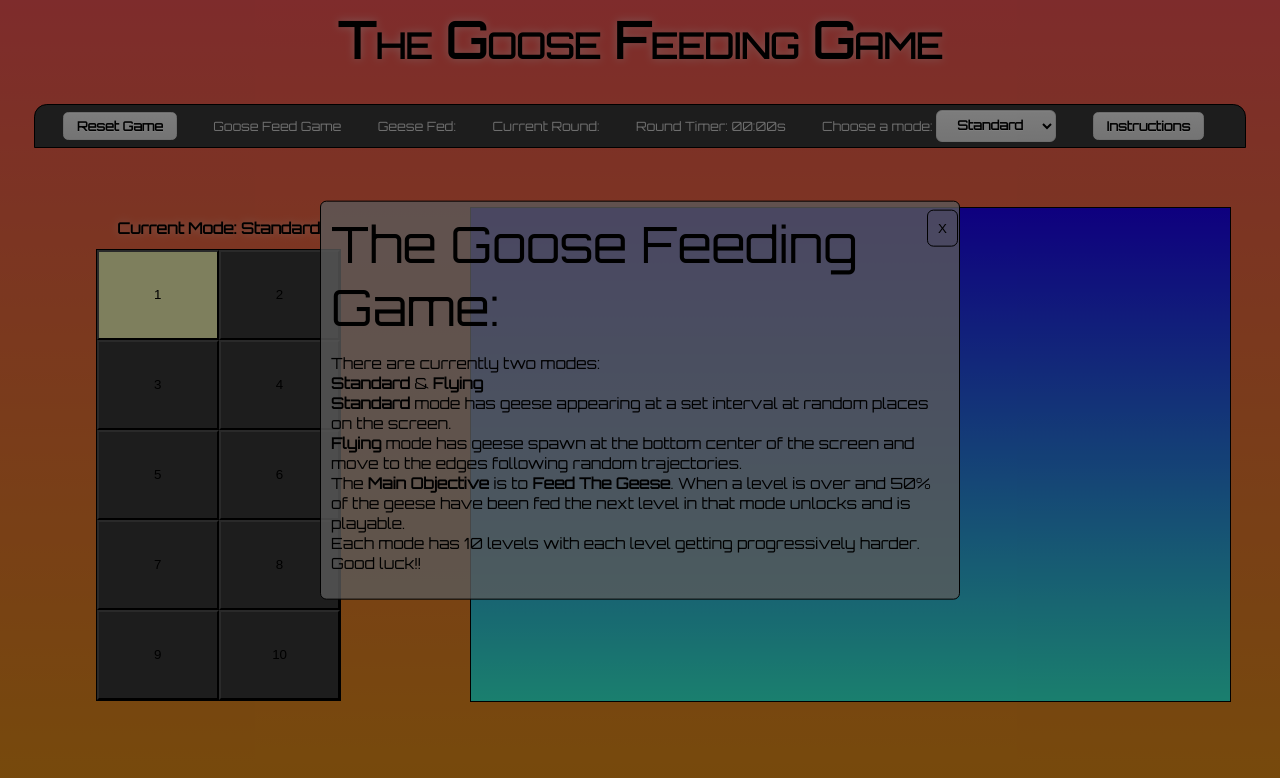
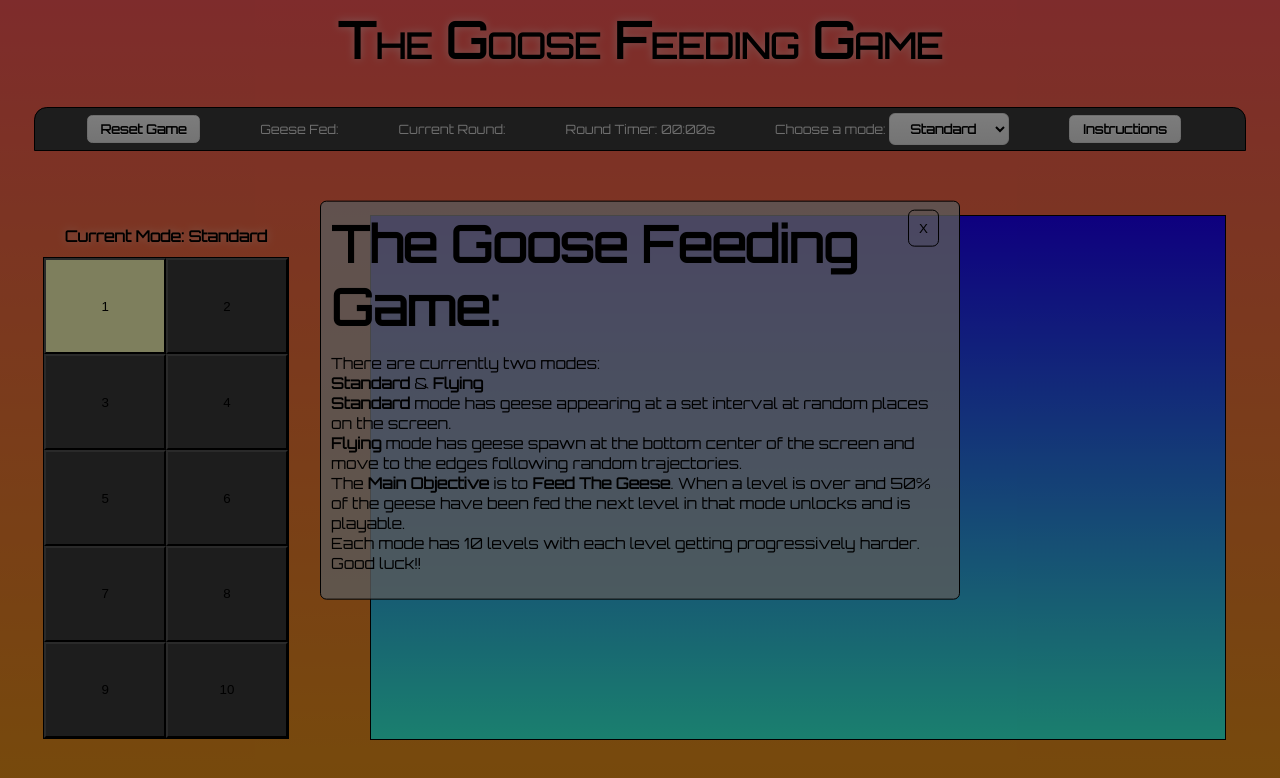
Before and after one commit to TristanPere/Goose-Feed-Game, a plain HTML site: page index.html in a window 1280 px wide. Drawn offline with Linux system fonts and the light colour scheme.

Commit message:
Updated visuals

```diff
--- a/index.html
+++ b/index.html
@@ -15,7 +15,7 @@
   <header class="title">The Goose Feeding Game</header>
   <div class="title-bar">
     <button class="title-bar__re-start" value="1">Reset Game</button>
-    <header class="title-bar__header">Goose Feed Game</header>
+    <!-- <header class="title-bar__header">Goose Feed Game</header> -->
     <a class="title-bar__score">Geese Fed:</a>
     <div class="title-bar__round" id="current-round">Current Round:</div>
     <div class="title-bar__timer" id="round-timer">Round Timer: 00:00s</div>
--- a/styles.scss
+++ b/styles.scss
@@ -21,12 +21,12 @@ body {
     "title title title"
     "title-bar title-bar title-bar"
     "current-mode gallery gallery";
-  grid-template-columns: 1fr 2fr;
+  grid-template-columns: 1fr 3fr;
   grid-template-rows: 0.1fr 1fr 5fr;
   align-items: center;
   justify-items: center;
   // padding-bottom: 50px;
-  height: 90vh;
+  height: 95vh;
   background: linear-gradient(0deg, rgba(238, 150, 23), rgba(254, 88, 88));
 }
 .title{
@@ -52,7 +52,6 @@ body {
   padding: 5px;
   position: initial;
   font-size: 1rem;
-
   &__intructions {
     box-shadow: inset 0px 1px 0px 0px #ffffff;
     background: $button-background;
@@ -85,9 +84,6 @@ body {
     text-shadow: 0px 1px 0px #ffffff;
     margin-right: 1rem;
   }
-  &__header{
-    margin-right: 1rem;
-  }
   &__score{
     margin-right: 1rem;
   }
@@ -101,6 +97,7 @@ body {
     margin-right: 1rem;
   }
 }
+
 #gamemode-select {
   box-shadow: inset 0px 1px 0px 0px #ffffff;
   background: $button-background;
@@ -181,7 +178,6 @@ body {
   position: absolute;
 }
 
-
 .overlay {
   position: fixed;
   width: 100%;
@@ -196,7 +192,8 @@ body {
     position: absolute;
     top: 50%;
     left: 50%;
-    font-size: 1rem;
+    font-size: 1.2rem;
+    font-weight: 900;
     color: rgb(0, 0, 0);
     transform: translate(-50%, -50%);
     -ms-transform: translate(-50%, -50%);
@@ -206,6 +203,7 @@ body {
     padding: 10px;
     p {
       font-size: 1rem;
+      font-weight: 400;
     }
   }
   &__button {
@@ -220,7 +218,8 @@ body {
     cursor: pointer;
   }
 }
-@media screen and(min-width: 768px){
+
+@media screen and(min-width: 650px){
   .title-bar {
     flex-direction: row;
   }
@@ -233,7 +232,7 @@ body {
   }
   &__button{
     top: 2%;
-    left: 95%;
+    left: 92%;
   }
 }
 }
```
Also changed, not shown: styles.css, 1 other file.
